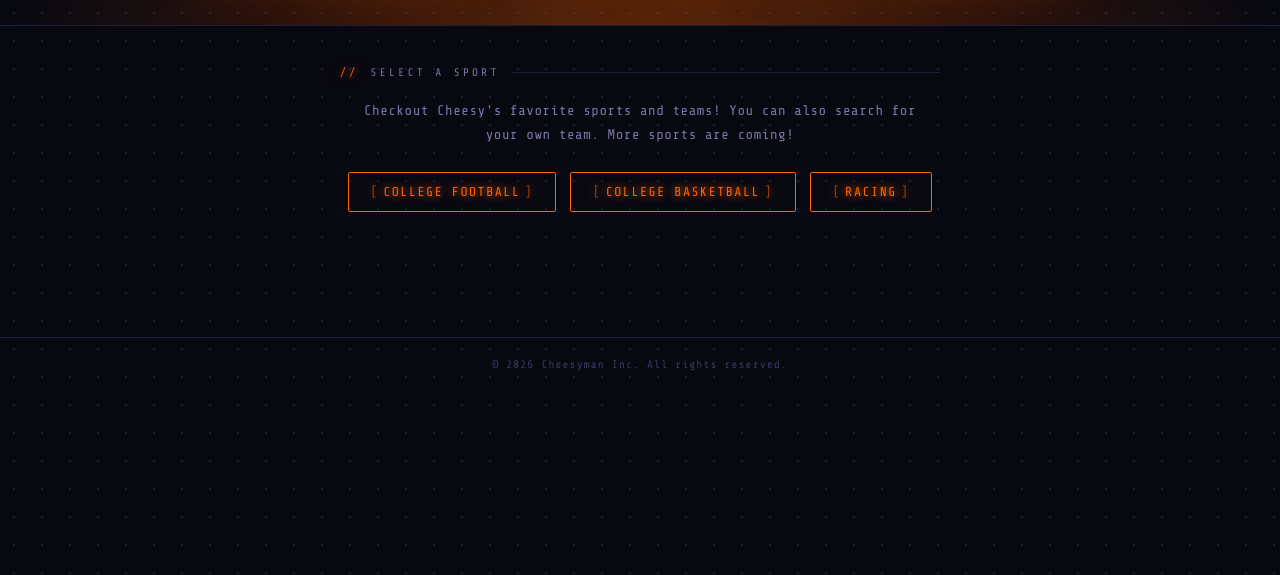
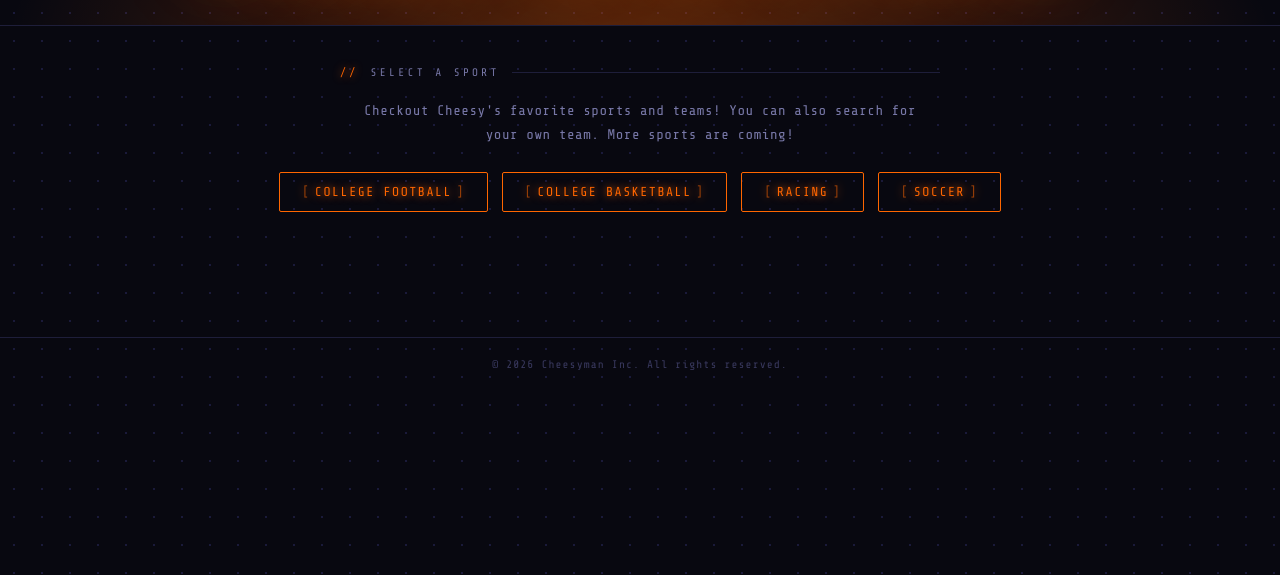
Before and after one commit to unclebobbysturkey/cheesyman-website, a plain HTML site: page nginx/html/sports.html in a window 1280 px wide. Shown: the part 225-800 px from the top of the page. Drawn offline with nearby package versions, Linux system fonts and the light colour scheme.

Commit message:
Added the new calcio app HTML. Updated team.html and cbbteam.html to add a hyperlink to the opponents team page.

```diff
--- a/nginx/html/sports.html
+++ b/nginx/html/sports.html
@@ -56,6 +56,7 @@
             <a href="collegefootball.html"   class="btn btn-orange">College Football</a>
             <a href="collegebasketball.html"  class="btn btn-orange">College Basketball</a>
             <a href="racing.html"            class="btn btn-orange">Racing</a>
+            <a href="leagues.html"           class="btn btn-orange">Soccer</a>
         </div>
 
     </main>
```
